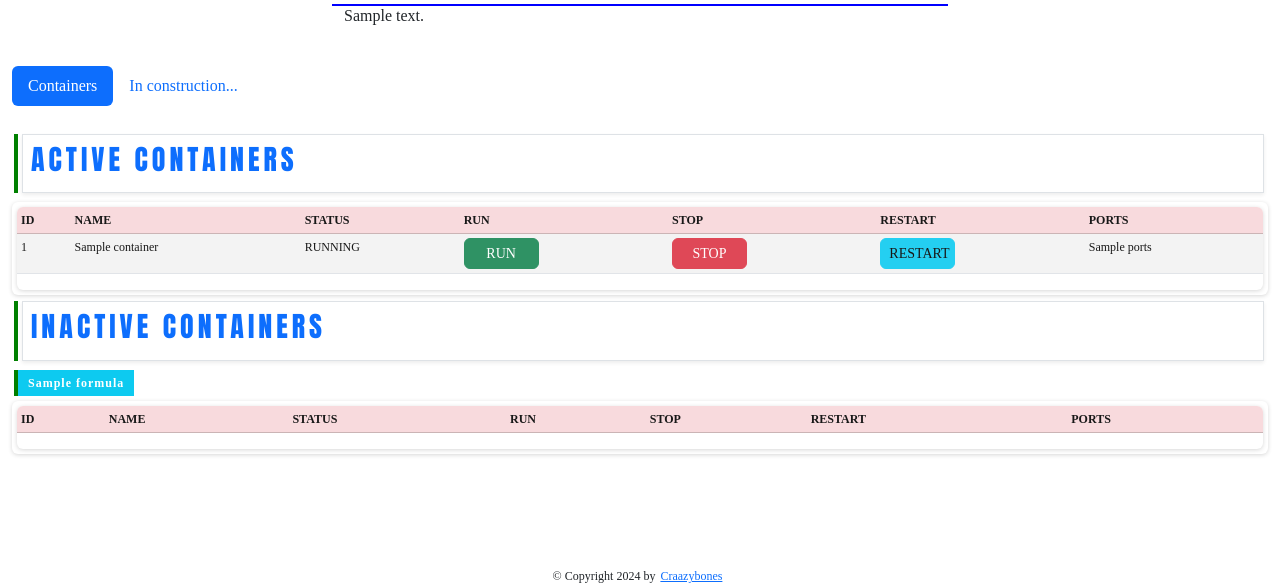
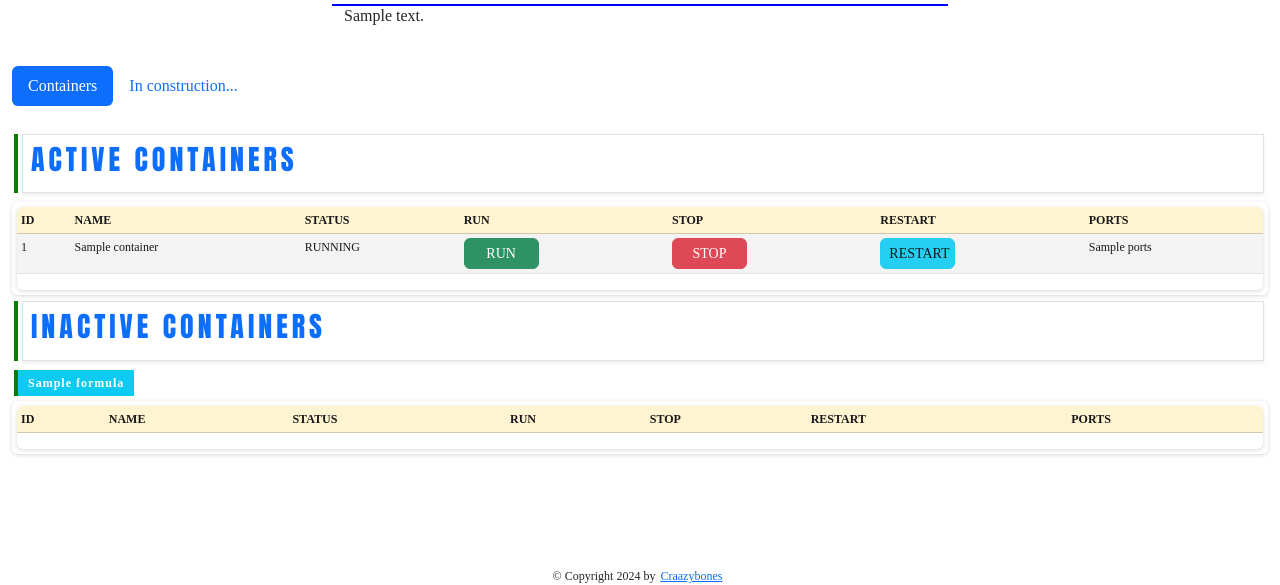
Before and after one commit to ktalovmorx/docker_admin, a Flask app: template templates/index.html in a window 1280 px wide. Shown: the part 215-800 px from the top of the page. Run offline with Flask 3, Linux system fonts and the light colour scheme; the template is opened without the code that fills it: most values are stand-ins (such as "Sample title", 1, 10 or a date in 2020); lists and menus that the app fills with data are empty; some libraries are stand-ins or nearby versions.

Commit message:
Actualizar index

```diff
--- a/templates/index.html
+++ b/templates/index.html
@@ -46,7 +46,7 @@
                         <div class="instance rounded col-lg-12 col-sm-12 col-md-4 m-0 p-0">
                             <div class="table-responsive rounded" style="max-height:400px;opacity: 0.9;">
                                 <table class="table table-hover table-striped table-sm" style="font-size:12px">
-                                    <thead class="table-danger">
+                                    <thead class="table-warning">
                                         <tr>
                                             <th>ID</th>
                                             <th>NAME</th>
@@ -104,7 +104,7 @@
                         <div class="instance rounded col-lg-12 col-sm-12 col-md-4 m-0 p-0">
                             <div class="table-responsive rounded" style="max-height:400px;opacity: 0.9;">
                                 <table class="table table-hover table-striped table-sm" style="font-size:12px">
-                                    <thead class="table-danger">
+                                    <thead class="table-warning">
                                         <tr>
                                             <th>ID</th>
                                             <th>NAME</th>
```
